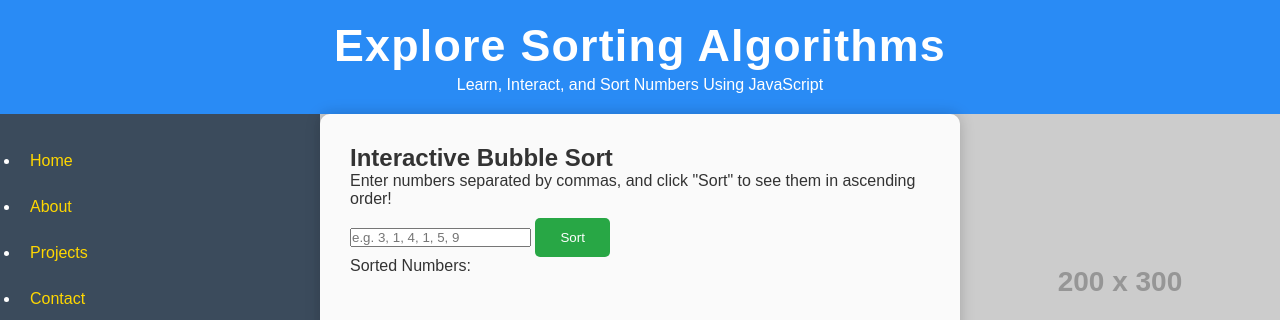
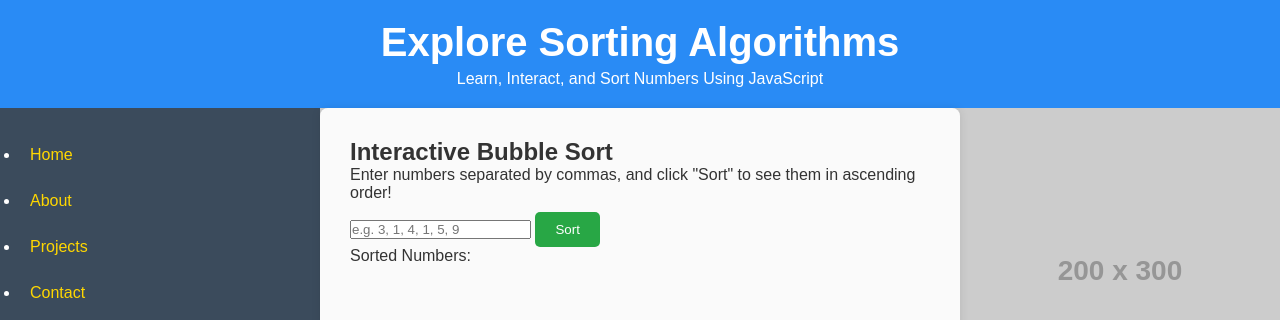
Before and after one commit to tp774/ITC-505-Lab-6, a plain HTML site: page index.html in a window 1280 px wide. Shown: the top 320 px of the page. Drawn offline with Linux system fonts and the light colour scheme; placeholder pictures from the web are drawn by us.

Commit message:
styles.css

```diff
--- a/styles.css
+++ b/styles.css
@@ -1,10 +1,11 @@
-/* Reset basic styling */
+/* Reset margins and padding for consistency */
 * {
     margin: 0;
     padding: 0;
     box-sizing: border-box;
 }
 
+/* Set up the page layout with CSS grid */
 body {
     display: grid;
     grid-template-areas:
@@ -20,32 +21,31 @@ body {
     color: #333;
 }
 
-/* Layout sections */
+/* Header styling */
 header {
     grid-area: header;
-    background-color: rgba(0, 123, 255, 0.8); /* Transparent blue */
+    background-color: rgba(0, 123, 255, 0.8); /* Light transparent blue */
     color: white;
+    text-align: center;
     padding: 20px;
-    text-align: center;
 }
 
 header h1 {
-    font-size: 2.8rem;
+    font-size: 2.5rem;
     margin-bottom: 5px;
-    letter-spacing: 1.2px;
 }
 
-/* Sidebar styles */
+/* Sidebar with links */
 .sidebar {
     grid-area: sidebar;
-    background-color: rgba(44, 62, 80, 0.9);
+    background-color: rgba(44, 62, 80, 0.9); /* Dark blue */
     padding: 20px;
     color: white;
 }
 
 .sidebar a {
     display: block;
-    color: #FFD700;
+    color: #FFD700; /* Gold */
     text-decoration: none;
     padding: 10px;
     margin: 8px 0;
@@ -57,23 +57,23 @@ header h1 {
     color: #2C3E50;
 }
 
-/* Main content area */
+/* Main content styling */
 main {
     grid-area: main;
     background-color: rgba(255, 255, 255, 0.9);
     padding: 30px;
-    border-radius: 10px;
-    box-shadow: 0 0 15px rgba(0, 0, 0, 0.2);
+    border-radius: 8px;
+    box-shadow: 0 0 10px rgba(0, 0, 0, 0.1);
 }
 
-/* Advertisement area */
+/* Advertisement section */
 .ad {
     grid-area: ad;
     text-align: center;
-    padding: 20px;
+    padding: 15px;
 }
 
-/* Footer */
+/* Footer styling */
 footer {
     grid-area: footer;
     background-color: rgba(51, 51, 51, 0.9);
@@ -84,21 +84,21 @@ footer {
 
 /* Button styling */
 button {
-    background-color: #28A745;
+    background-color: #28A745; /* Green */
     color: white;
     border: none;
-    padding: 12px 25px;
+    padding: 10px 20px;
+    margin-top: 10px;
     cursor: pointer;
+    border-radius: 5px;
     transition: background-color 0.3s;
-    margin-top: 10px;
-    border-radius: 5px;
 }
 
 button:hover {
-    background-color: #218838;
+    background-color: #218838; /* Darker green */
 }
 
-/* Success and error message styling */
+/* Success and error messages */
 .success-message {
     color: #28A745;
     font-weight: bold;
```
